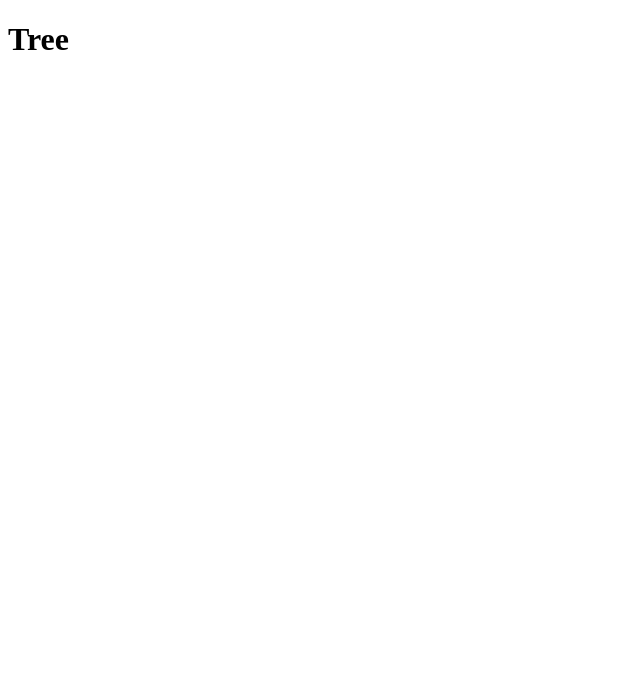
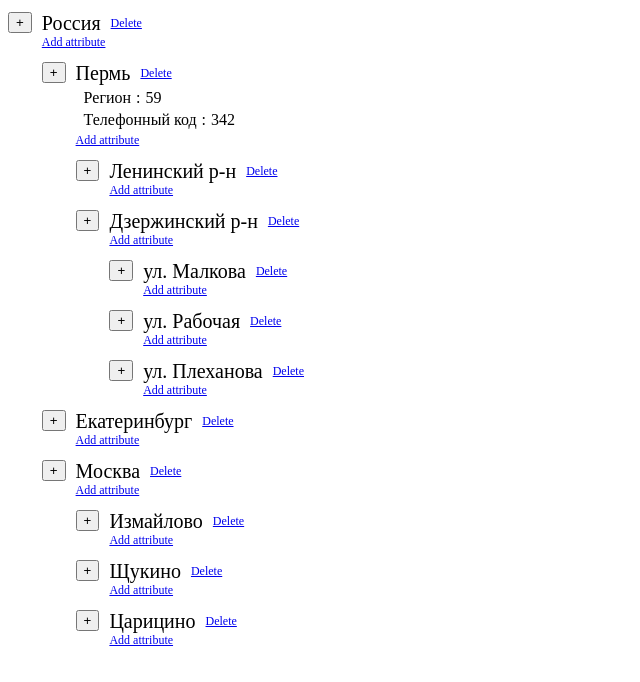
Before and after one commit to evgeniy-kalenov/tree-control, a React app: page / in a window 1280 px wide. Shown: the top 682 px of the page, without its empty margins (0-640 px from the left). Built offline with nearby package versions, Linux system fonts and the light colour scheme.

Commit message:
feat: tree render

```diff
--- a/package.json
+++ b/package.json
@@ -8,6 +8,7 @@
     "prop-types": "^15.7.2",
     "react": "^16.13.1",
     "react-dom": "^16.13.1",
+    "shortid": "^2.2.16",
     "styled-components": "^5.1.1",
     "typescript-plugin-styled-components": "^1.4.4"
   },
--- a/src/Tree.tsx
+++ /dev/null
@@ -1,8 +0,0 @@
-import * as React from "react";
-
-export default function Tree(): JSX.Element {
-
-    return (
-        <h1>Tree</h1>
-    );
-}
--- /dev/null
+++ b/src/components/Attribute/Attribute.tsx
@@ -0,0 +1,38 @@
+import * as React from "react";
+import styled from "styled-components";
+import { INodeAttribute } from "../Tree/types";
+
+export interface NodeAttributeProps {
+    value: INodeAttribute;
+}
+
+export default function Attribute(props: NodeAttributeProps): JSX.Element {
+
+    const { name, value } = props.value;
+
+    return (
+        <Container>
+            <Content>
+                <span>{ name }</span>
+                <span>:</span>
+                <span>{ value }</span>
+            </Content>
+        </Container>
+    );
+}
+
+const Container = styled.div`
+  display: flex;
+  flex-direction: column;
+`;
+
+const Content = styled.div`
+  display: flex;
+  align-items: center;
+  margin-bottom: 4px;
+
+  > span {
+    padding-right: 5px;
+    font-size: 16px;
+  }
+`;
--- /dev/null
+++ b/src/components/Tree/Tree.tsx
@@ -0,0 +1,16 @@
+import * as React from "react";
+import { useState } from "react";
+import { ITreeNode } from "./types";
+import { defaultTree } from "../../data";
+import TreeNode from "./TreeNode";
+
+export default function Tree(): JSX.Element {
+
+    const [ tree, setTree ] = useState<ITreeNode>(defaultTree);
+
+    return (
+        <div>
+            <TreeNode value={ tree } />
+        </div>
+    );
+}
--- /dev/null
+++ b/src/components/Tree/TreeNode.tsx
@@ -0,0 +1,99 @@
+import * as React from "react";
+import styled from "styled-components";
+import Attribute from "../Attribute/Attribute";
+import { ITreeNode, INodeAttribute } from "./types";
+import genKey from "../../utils/genKey";
+
+export interface TreeNodeProps {
+    value: ITreeNode;
+}
+
+export default function TreeNode(props: TreeNodeProps): JSX.Element {
+
+    const attrsRender = (attrs: INodeAttribute[]): JSX.Element => {
+        return Boolean(attrs?.length) && (
+            <AttributeList>
+                { attrs.map(attribute => (
+                    <li key={ genKey() }>
+                        <Attribute value={ attribute } />
+                    </li>
+                )) }
+            </AttributeList>
+        );
+    };
+
+    const childrenRender = (nodes: ITreeNode[]): JSX.Element => {
+        return Boolean(nodes?.length) && (
+            <Children>
+                { nodes.map(node => (
+                    <TreeNode key={ genKey() } value={ node } />
+                )) }
+            </Children>
+        );
+    };
+
+    const nodeRender = ({ name, attrs = [], nodes = [] }: ITreeNode): JSX.Element => (
+        <Container>
+            <ContainerInner>
+                <Button>+</Button>
+            </ContainerInner>
+            <ContainerInner>
+                <Content>
+                    <Name>{ name }</Name>
+                    <Link href={"#"}>Delete</Link>
+                </Content>
+
+                { attrsRender(attrs) }
+                <Link href={"#"}>Add attribute</Link>
+
+                { childrenRender(nodes) }
+
+            </ContainerInner>
+        </Container>
+    );
+
+    return nodeRender(props.value);
+}
+
+export const Link = styled.a`
+  display: flex;
+  align-items: center;
+  font-size: 12px;
+`;
+
+const Container = styled.div`
+  display: flex;
+  margin-top: 12px;
+`;
+
+const ContainerInner = styled.div`
+  display: flex;
+  flex-direction: column;
+  margin-right: 10px;
+`;
+
+const Button = styled.button`
+  cursor: pointer;
+`;
+
+const Content = styled.div`
+  display: flex;
+  align-items: center;
+`;
+
+const Name = styled.span`
+  font-size: 20px;
+  padding-right: 10px;
+`;
+
+const AttributeList = styled.ul`
+  margin: 0;
+  padding-left: 8px;
+  padding-top: 4px;
+  list-style: none;
+`;
+
+const Children = styled.div`
+  display: flex;
+  flex-direction: column;
+`;
--- /dev/null
+++ b/src/components/Tree/types.ts
@@ -0,0 +1,10 @@
+export interface ITreeNode {
+    name: string;
+    attrs?: INodeAttribute[];
+    nodes?: ITreeNode[];
+}
+
+export interface INodeAttribute {
+    name: string;
+    value: string | number;
+}
--- /dev/null
+++ b/src/data.ts
@@ -0,0 +1,34 @@
+import { ITreeNode } from "./components/Tree/types";
+
+export const defaultTree: ITreeNode = {
+    name: "Россия",
+    nodes: [
+        {
+            name: "Пермь",
+            attrs: [
+                { name: "Регион", value: 59 },
+                { name: "Телефонный код", value: 342 }
+            ],
+            nodes: [
+                { name: "Ленинский р-н" },
+                {
+                    name: "Дзержинский р-н",
+                    nodes: [
+                        { name: "ул. Малкова" },
+                        { name: "ул. Рабочая" },
+                        { name: "ул. Плеханова" },
+                    ]
+                },
+            ]
+        },
+        { name: "Екатеринбург" },
+        {
+            name: "Москва",
+            nodes: [
+                { name: "Измайлово" },
+                { name: "Щукино" },
+                { name: "Царицино" }
+            ]
+        }
+    ]
+};
--- a/src/index.tsx
+++ b/src/index.tsx
@@ -1,6 +1,6 @@
 import * as React from "react";
 import * as ReactDOM from "react-dom";
-import Tree from "./Tree";
+import Tree from "./components/Tree/Tree";
 
 ReactDOM.render((
     <Tree />
--- /dev/null
+++ b/src/utils/genKey.ts
@@ -0,0 +1,5 @@
+import * as shortid from "shortid";
+
+export default function genKey(): string {
+    return shortid.generate();
+}
```
Also changed, not shown: 1 other file (tests, documents, lock files or other folders).
